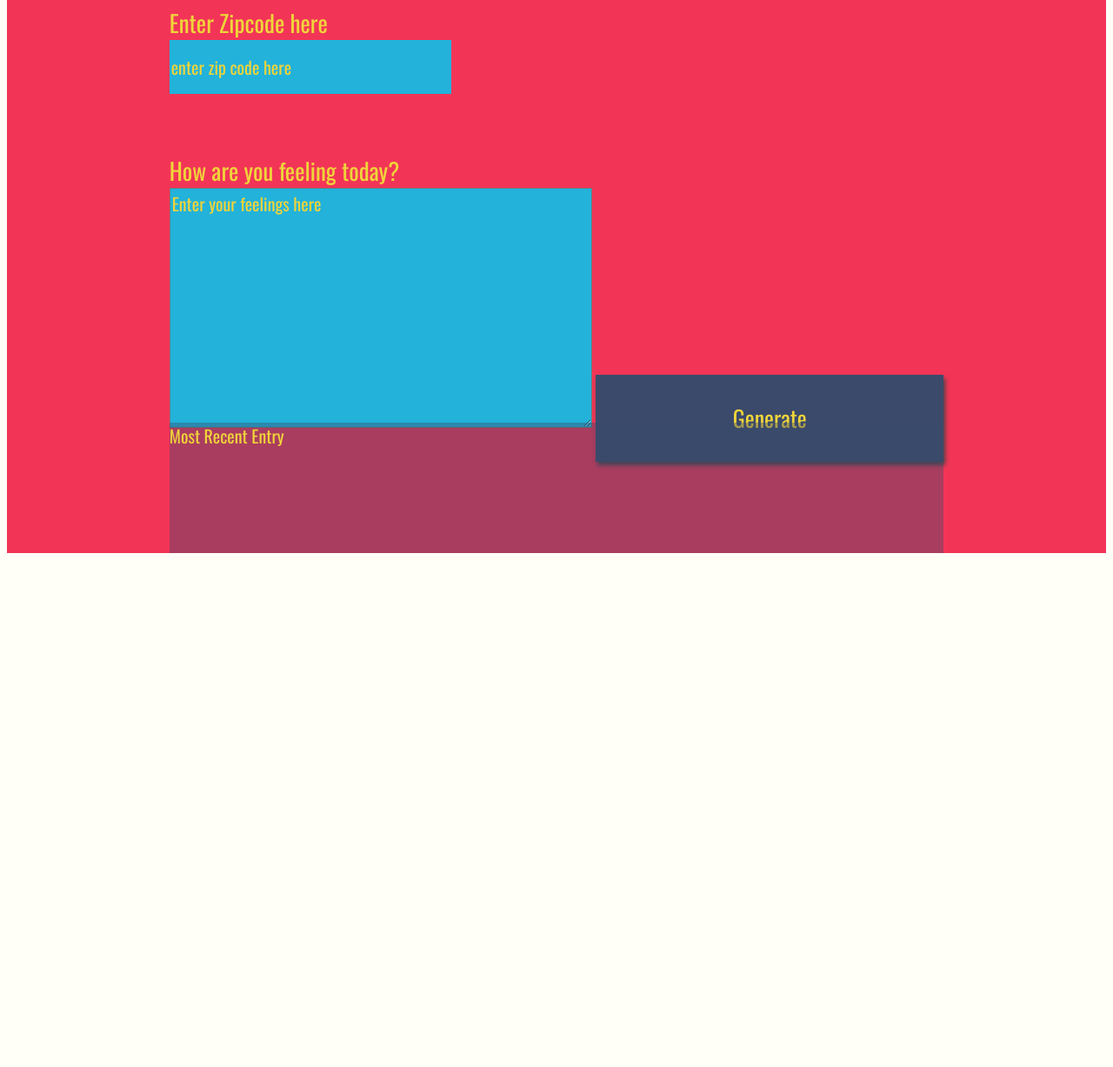
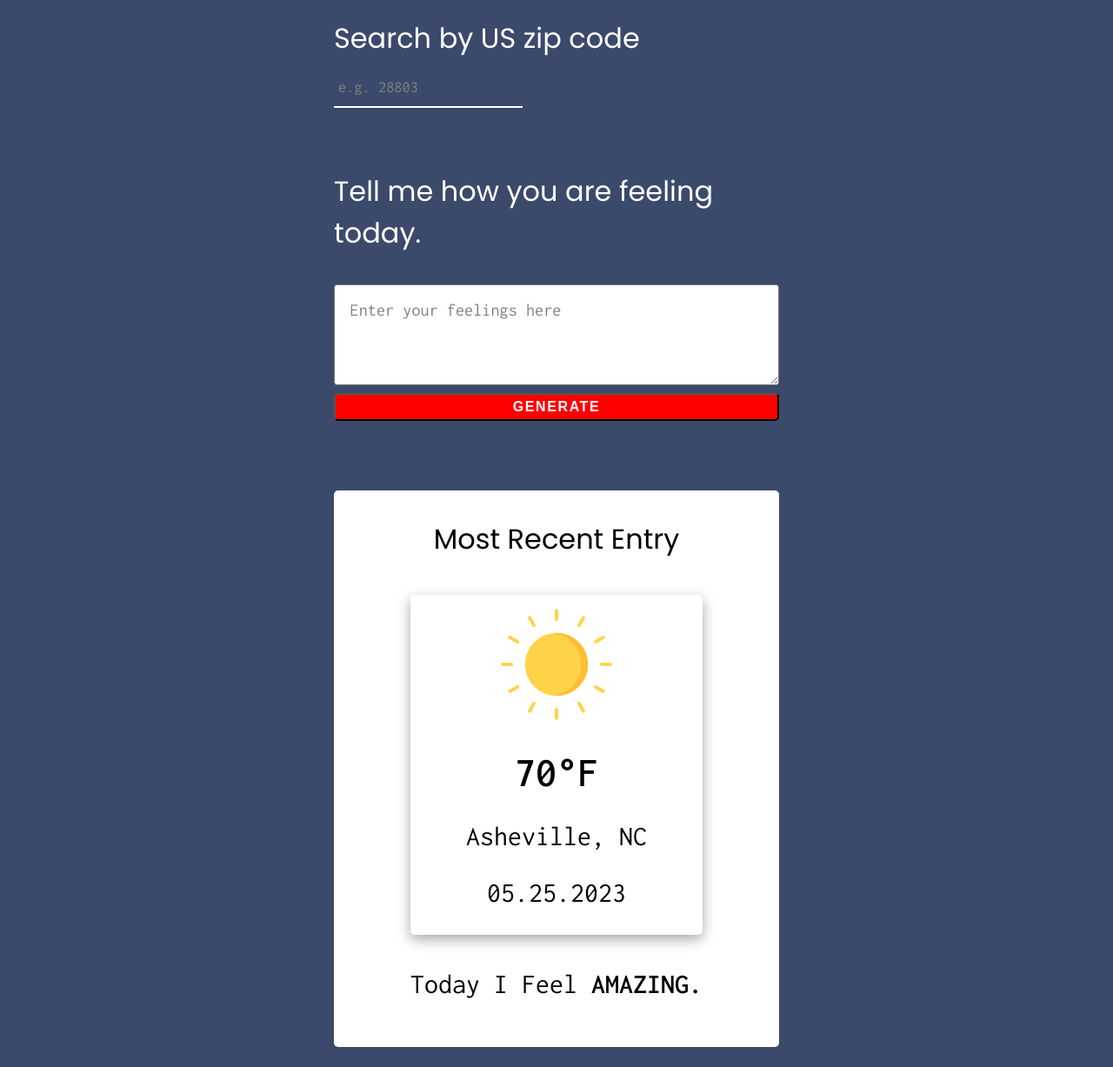
Before and after one commit to JSNavey/JNavey-Weather-Journal-App, a website: page project/index.html in a window 1280 px wide. Shown: the part 172-1399 px from the top of the page at 87% size. Before the commit the page ends 816 px from the top, so only its background shows below. Drawn offline with nearby package versions, Linux system fonts and the light colour scheme; a web font is replaced by a local one.

Commit message:
feat: add icons, more content and re design and style the journal. Finish UI

```diff
--- a/project/index.html
+++ b/project/index.html
@@ -1,35 +1,52 @@
 <!DOCTYPE html>
 <html>
+
 <head>
   <meta charset="UTF-8">
   <title>Weather Journal</title>
-<link href="https://fonts.googleapis.com/css?family=Oswald:400,600,700|Ranga:400,700&display=swap" rel="stylesheet">
+  <link rel="preconnect" href="https://fonts.googleapis.com">
+  <link rel="preconnect" href="https://fonts.gstatic.com" crossorigin>
+  <link href="https://fonts.googleapis.com/css2?family=Anton&family=Inconsolata:wght@300;400;600&family=Lobster&family=Nunito:ital,wght@0,300;0,400;0,500;0,600;1,300;1,400;1,500;1,600&family=Poppins:ital,wght@0,400;0,600;1,300&display=swap" rel="stylesheet">
   <link rel="stylesheet" href="style.css">
 </head>
+
 <body>
-<div id = "app">
-  <div class ="holder headline">
-    Weather Journal App
+  <div class="holder headline">
+    Weather Journal
   </div>
-  <div class ="holder zip">
-    <label for="zip">Enter Zipcode here</label>
-    <input type="text" id="zip" placeholder="enter zip code here">
-  </div>
-  <div class ="holder feel">
-    <label for="feelings">How are you feeling today?</label>
-    <textarea class= "myInput" id="feelings" placeholder="Enter your feelings here" rows="9" cols="50"></textarea>
-    <button id="generate" type = "submit"> Generate </button>
-  </div>
-  <div class ="holder entry">
-    <div class = "title">Most Recent Entry</div>
-   <div id = "entryHolder">
-    <div id = "date"></div>
-   <div id = "temp"></div>
-   <div id = "content"></div>
+
+  <div id="app">
+    <div class="holder zip">
+      <label for="zip">Search by US zip code</label>
+      <div class="input-area">
+        <input type="text" id="zip" placeholder="e.g. 28803">
       </div>
     </div>
+
+    <div class="holder feel">
+      <label for="feelings">Tell me how you are feeling today.</label>
+        <textarea class="myInput" id="feelings" placeholder="Enter your feelings here"></textarea>
+        <button id="generate-btn" type="submit"> Generate </button>
+    </div>
+
+    <div class="holder card">
+      <div class="title">Most Recent Entry</div>
+      <div id="entryHolder">
+        <div id="img">
+          <img src="../project/icons/001-sun.png" alt="sunny" class="icon-left">
+        </div>
+        <div id="temp">
+          <h1>70°F</h1>
+        </div>
+        <div id="city">Asheville, NC</div>
+        <div id="date">05.25.2023</div>
+      </div>
+      <div id="content">Amazing<span>.</span></div>
+    </div>
+
   </div>
   <script src="app.js" type="text/javascript"></script>
 
 </body>
+
 </html>
--- a/project/style.css
+++ b/project/style.css
@@ -1,111 +1,204 @@
-body{
-    background: #fffff8;
-    font-family: -apple-system, BlinkMacSystemFont, sans-serif;
+/********* Import CSS variables from variable.css *********/
+@import "../project/variable.css";
+
+/********* Style Reset *********/
+* {
+    box-sizing: border-box;
 }
 
-#app{
-    display: grid;
-    grid-auto-rows: minmax(150px, auto);
-    /* grid-template-columns:  */
-    height:100vh;
-    background: #f23557;
-    color: #f0d43a;
-    justify-content: center;
-    grid-gap: 1em;
-    font-size: 20px;
-    font-family: 'Oswald', sans-serif;
+html, body {
+    margin: 0;
+    padding: 0;
+    font-size: 16px;
+    font-family: var(--body-font);
+    background-color: var(--body-bg-color);
+    color: var(--text-white);
 }
 
-.holder{
+a {
+    text-decoration: none;
+}
+
+ul {
+    list-style-type: none;
+    padding: 0;
+    margin: 0;
+}
+
+img {
+    max-inline-size: 100%;
+    max-block-size: 100%;
+}
+
+input, textarea {
+    -webkit-user-select: auto;
+}
+
+textarea {
+    white-space: revert;
+}
+
+::placeholder {
+    color: var(--text-grey);
+    font-family: var(--card-font);
+    font-size: 1.15em;
+}
+
+:-ms-input-placeholder {
+    /* Internet Explorer 10-11 */
+    color: var(--text-grey);
+    font-family: var(--card-font);
+}
+
+input:focus,
+select:focus,
+textarea:focus {
+    outline: none;
+}
+
+input:focus {
+    color: var(--text-white);
+}
+
+button {
+    font-size: 1rem;
+    text-transform: uppercase;
+    font-weight: bold;
+    letter-spacing: 0.1em;
+    border-radius: 5px;
+    background: var(--btn-color);
+    color: var(--text-white);
+}
+
+
+/********* App Section *********/
+
+#app {
+    display: flex;
+    flex-direction: column;
+    width: 40%;
+    margin: 0 auto;
+    font-size: 1em;
+}
+
+.holder {
+    display: flex;
+}
+
+.headline {
+    font-size: 5em;
+    text-transform: uppercase;
+    font-weight: 600;
+    letter-spacing: 0.1em;
+    color: var(--text-wheat);
+    height: 2em;
+    padding-top: 0.5em;
+    display: flex;
+    justify-content: center;
 
 }
 
-.entry{
-    background: rgba(59, 74, 107, .4);
+.zip {
+    display: flex;
+    flex-direction: column;
+    height: 10em;
+    padding: 2em 0;
 }
 
-#entryHolder{
-
+.input-area {
+    width: 70%;
 }
 
-#date{
-
+.zip input {
+    min-width: 60%;
+    font-size: 1rem;
+    height: 40px;
+    padding: 5px 5px 10px;
+    margin-top: 1em;
+    background-color: transparent;
+    outline: none;
+    border: none;
+    border-bottom: 2px solid var(--text-white);
 }
 
-#temp{
-
+.holder label {
+    font-size: 2em;
 }
 
-#content{
-
+.feel {
+    height: 18em;
+    display: flex;
+    flex-direction: column;
+    margin-top: 3em;
 }
 
-.headline {
-
-}
-.title{
-
+.feel textarea {
+    height: 12em;
+    margin: 2em 0 0.5em 0;
+    padding: 1em;
+    border-radius: 3.5px;
+    font-size: 1.1em;
+    font-family: var(--card-font);
 }
 
-/*  Basic Styling To Override Default For Basic HTML Elements */
-label{
-    display:block;
-    font-size: 27px;
+#generate-btn {
+    height: 4em;
 }
 
-input{
-    display:block;
-    height: 60px;
-    width: 320px;
-    background:#22b2da;
-    color: #f0d43a;
-    font-size: 20px;
-    font-family: 'Oswald', sans-serif;
-    border: none;
+.card {
+    max-width: 100%;
+    height: 40em;
+    display: grid;
+    grid-template-rows: 15% auto 20%;
+    margin-top: 5em;
+    background-color: var(--text-white);
+    color: var(--text-black);
+    border-radius: 5px;
+    justify-content: center;
 }
 
-button{
-    width: 400px;
-    height: 100px;
-    background: #3b4a6b;
-    color: #f0d43a;
-    font-size: 26px;
-    font-family: 'Oswald', sans-serif;
-    border: none;
-    box-shadow: 2px 4px 5px #444;
-}
-h1{
-    font-size: 36px;
+.title {
+    font-size: 2em;
+    padding: 0.5em 0;
+    margin-top: 0.5em;
+    display: flex;
+    justify-content: center;
 }
 
-textarea{
-    background:#22b2da;
-    color: #f0d43a;
-    font-size: 20px;
-    font-family: 'Oswald', sans-serif;
-}
-/* Reset style for HTML element on active to have no border*/
-input:focus,
-select:focus,
-textarea:focus,
-button:focus {
-    outline: none;
-}
-/* Style for Placeholder Text*/
-::placeholder { /* Firefox, Chrome, Opera */
-    color: #f0d43a;
-    font-family: 'Oswald', sans-serif;
-
+#entryHolder {
+    display: flex;
+    flex-direction: column;
+    align-items: center;
+    margin: 1.5em 0;
+    padding-top: 1em;
+    font-family: var(--card-font);
+    border-radius: 5px;
+    box-shadow: rgba(0, 0, 0, 0.35) 0px 5px 15px;
 }
 
-:-ms-input-placeholder { /* Internet Explorer 10-11 */
-    color: #f0d43a;
-    font-family: 'Oswald', sans-serif;
-
+#city,
+#date {
+    font-size: 2em;
 }
 
-::-ms-input-placeholder { /* Microsoft Edge */
-    color: #f0d43a;
-    font-family: 'Oswald', sans-serif;
+#date {
+    padding: 1em 0;
+}
 
+#temp h1 {
+    font-size: 3em;
 }
+
+#content::before {
+    content: "Today I feel ";
+    text-transform: capitalize;
+    font-weight: 400;
+}
+
+#content {
+    font-family: var(--card-font);
+    font-size: 2em;
+    text-transform: uppercase;
+    font-weight: 600;
+    padding-top: 0.5em;
+}
--- /dev/null
+++ b/project/variable.css
@@ -0,0 +1,11 @@
+:root {
+    --body-font:  "Poppins", sans-serif;
+    --card-font: "Inconsolata", monospace;
+
+    --body-bg-color: #3b4a6b;
+    --text-white: #fff;
+    --text-wheat: #f5deb3;
+    --text-grey: #808080;
+    --text-black: #000;
+    --btn-color: #ff0000;
+}
```
Also changed, not shown: README.md, project/icons/001-sun.png (added), project/icons/002-storm.png (added), project/icons/003-snow.png (added), project/icons/004-rain.png (added), project/icons/005-sun-1.png (added), project/icons/008-wind.png (added). Lines whose indentation alone changed are shown as unchanged.
